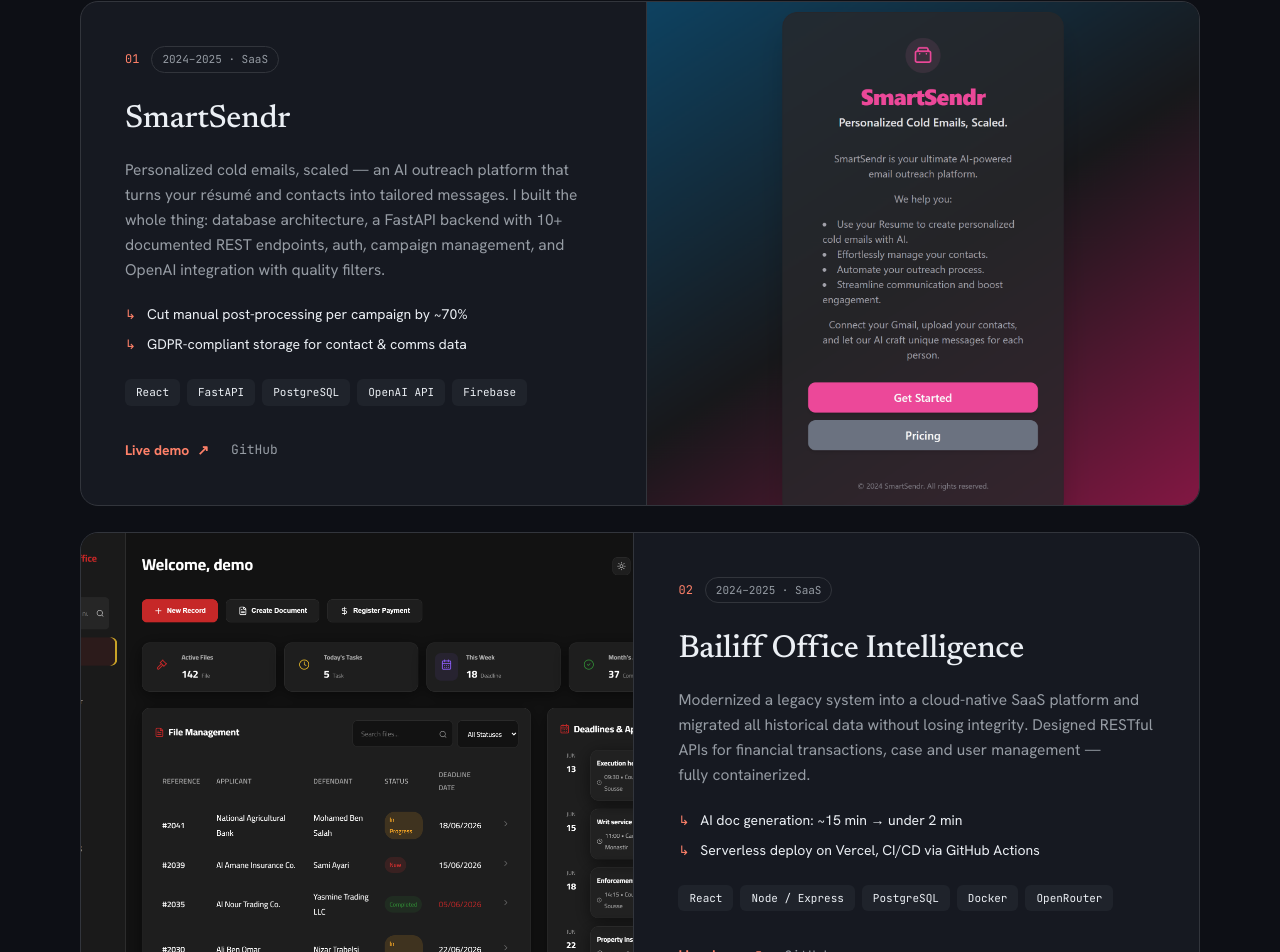
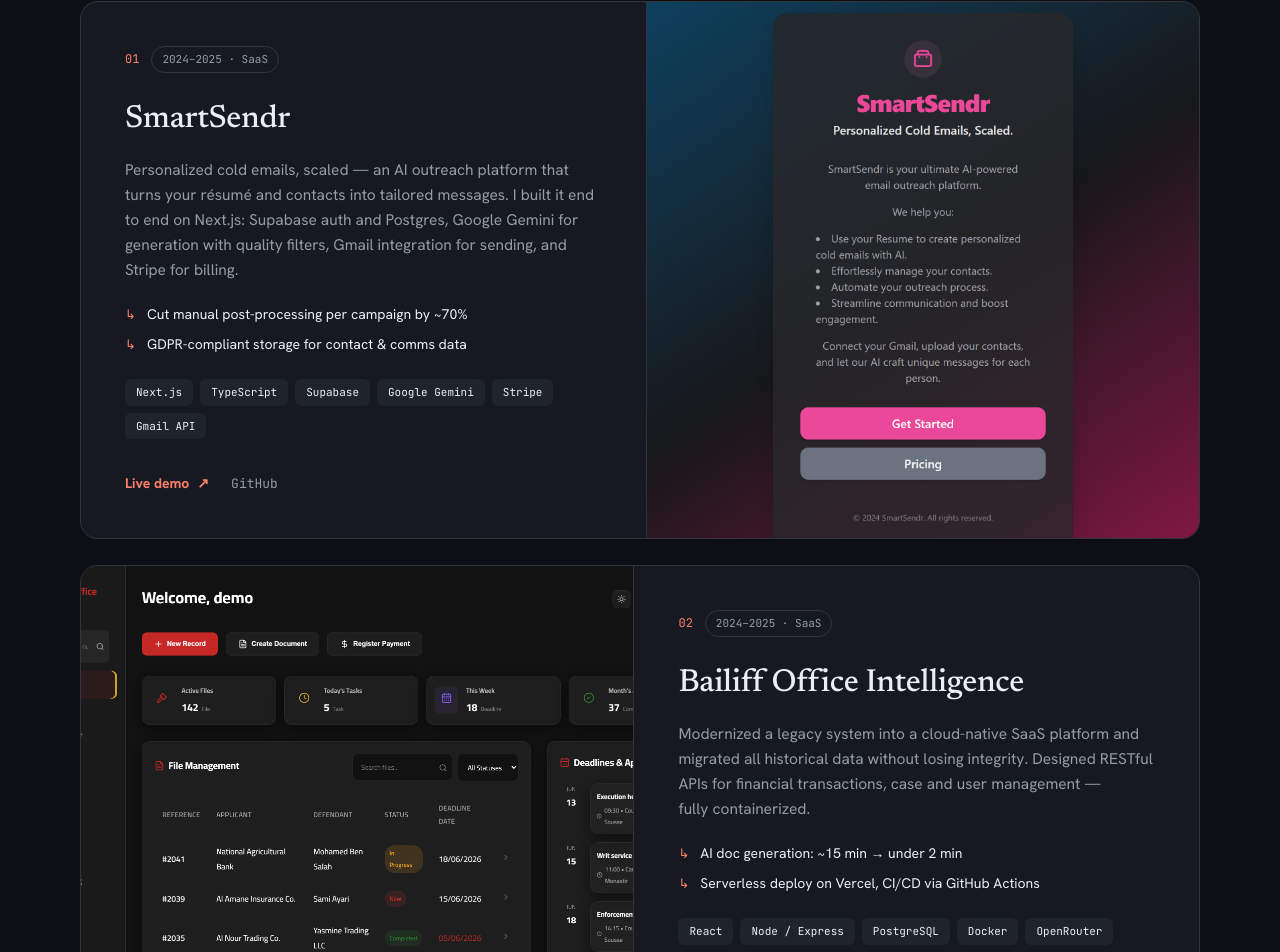
Before and after one commit to DaliGaoudi/portfolio, a Next.js app: page / in a window 1280 px wide. Shown: the part 1327-2279 px from the top of the page. Built offline with nearby package versions, Linux system fonts and the light colour scheme.

Commit message:
content: correct SmartSendr stack (Next.js/Supabase/Gemini/Stripe/Gmail)

```diff
--- a/components/Work.tsx
+++ b/components/Work.tsx
@@ -32,12 +32,12 @@
     chip: "2024–2025 · SaaS",
     title: "SmartSendr",
     description:
-      "Personalized cold emails, scaled — an AI outreach platform that turns your résumé and contacts into tailored messages. I built the whole thing: database architecture, a FastAPI backend with 10+ documented REST endpoints, auth, campaign management, and OpenAI integration with quality filters.",
+      "Personalized cold emails, scaled — an AI outreach platform that turns your résumé and contacts into tailored messages. I built it end to end on Next.js: Supabase auth and Postgres, Google Gemini for generation with quality filters, Gmail integration for sending, and Stripe for billing.",
     outcomes: [
       "Cut manual post-processing per campaign by ~70%",
       "GDPR-compliant storage for contact & comms data",
     ],
-    tags: ["React", "FastAPI", "PostgreSQL", "OpenAI API", "Firebase"],
+    tags: ["Next.js", "TypeScript", "Supabase", "Google Gemini", "Stripe", "Gmail API"],
     liveUrl: "https://smartsendr.org",
     github: "https://github.com/DaliGaoudi/SmartReach",
     imageOrder: "right",
```
